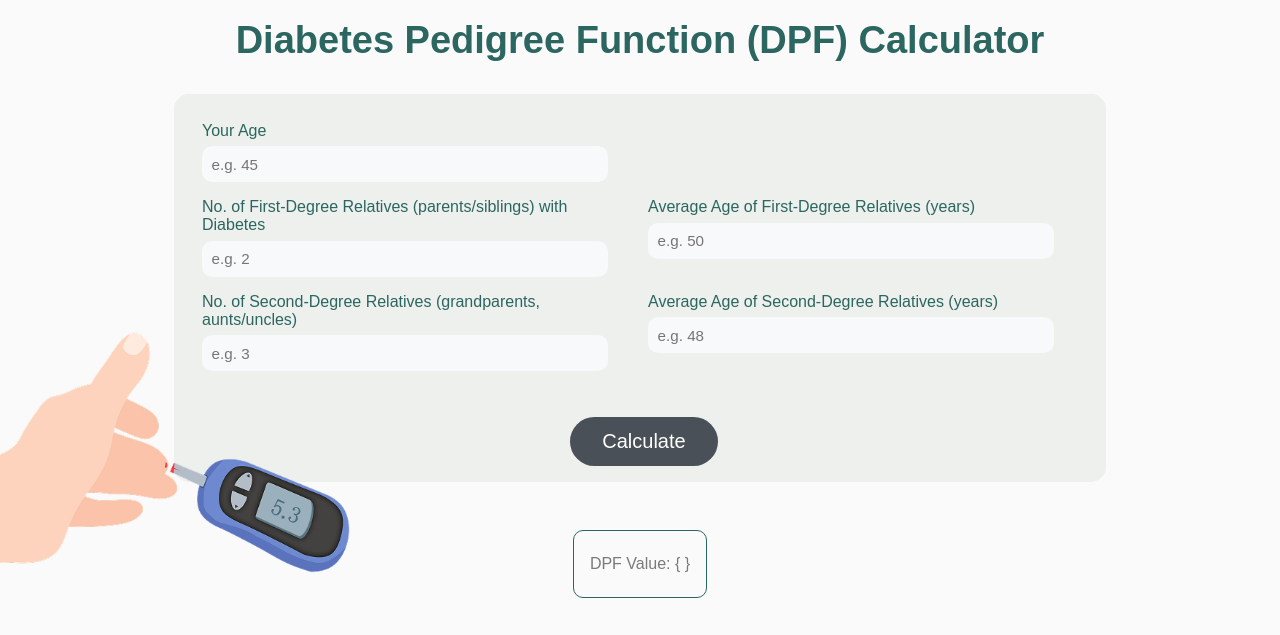
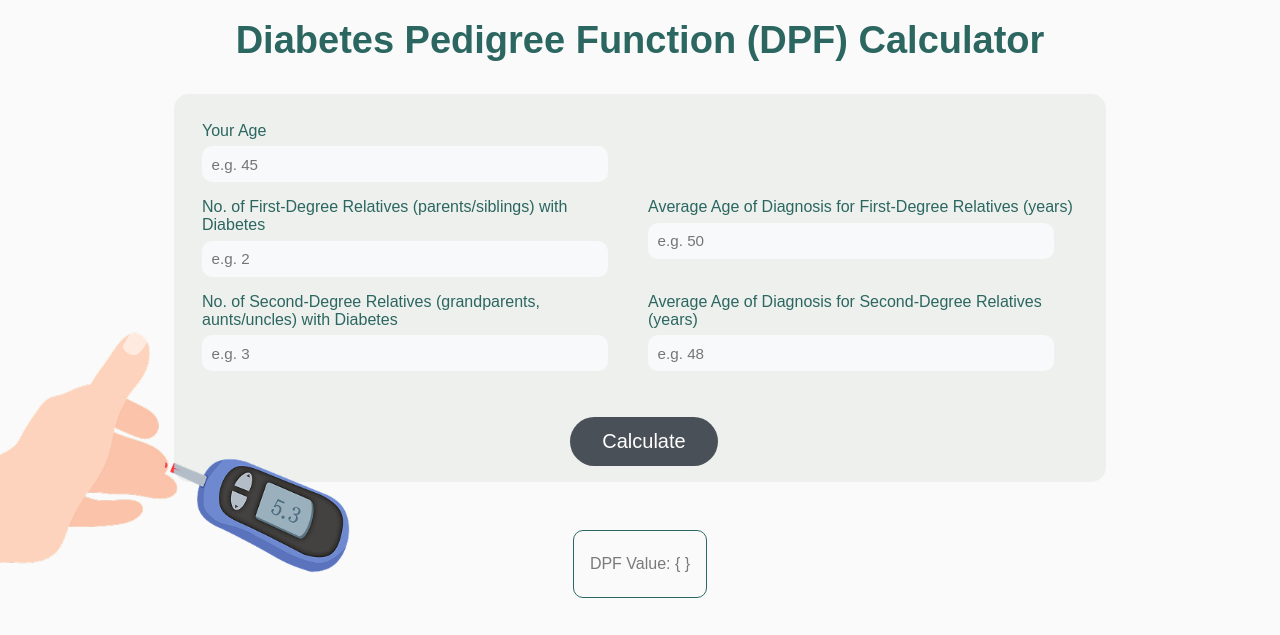
Before and after one commit to VenumiV/diabetes-predictor-ml-flask, a Flask app: template src/templates/dpf.html in a window 1280 px wide. Shown: the part 165-800 px from the top of the page. Run offline with Flask 3, Linux system fonts and the light colour scheme; the template is opened without the code that fills it, so the values that code supplies are empty; parts of the project's set-up code (start-up, migrations or seed data) failed here and were passed over.

Commit message:
modify labels

```diff
--- a/src/templates/dpf.html
+++ b/src/templates/dpf.html
@@ -34,17 +34,17 @@
       </div>
 
       <div>
-        <label>Average Age of First-Degree Relatives (years)</label>
+        <label>Average Age of Diagnosis for First-Degree Relatives (years)</label>
         <input type="number" id="first_avg_age" placeholder="e.g. 50" required />
       </div>
 
       <div>
-        <label>No. of Second-Degree Relatives (grandparents, aunts/uncles)</label>
+        <label>No. of Second-Degree Relatives (grandparents, aunts/uncles) with Diabetes</label>
         <input type="number" id="second_relatives" placeholder="e.g. 3" required />
       </div>
 
       <div>
-        <label>Average Age of Second-Degree Relatives (years)</label>
+        <label>Average Age of Diagnosis for Second-Degree Relatives (years)</label>
         <input type="number" id="second_avg_age" placeholder="e.g. 48" required />
       </div>
     </div>
```
